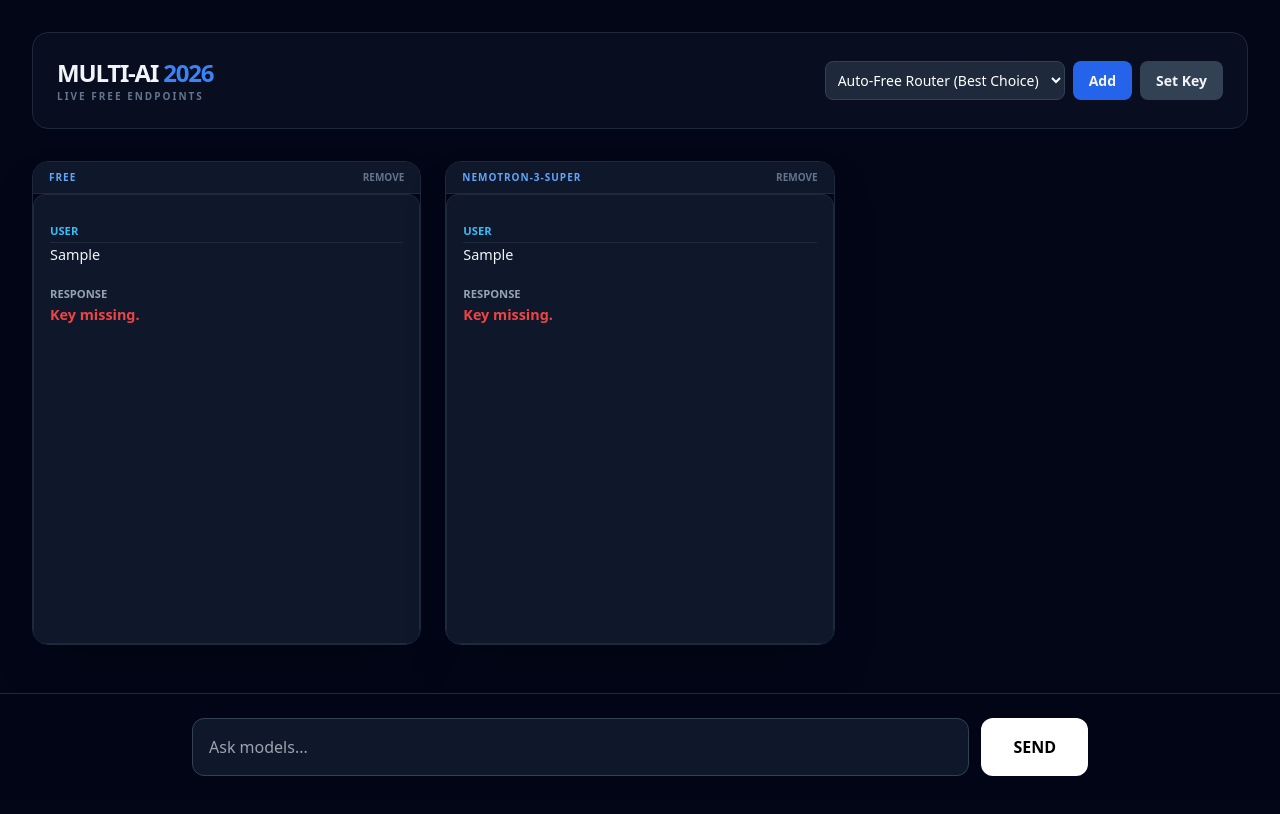
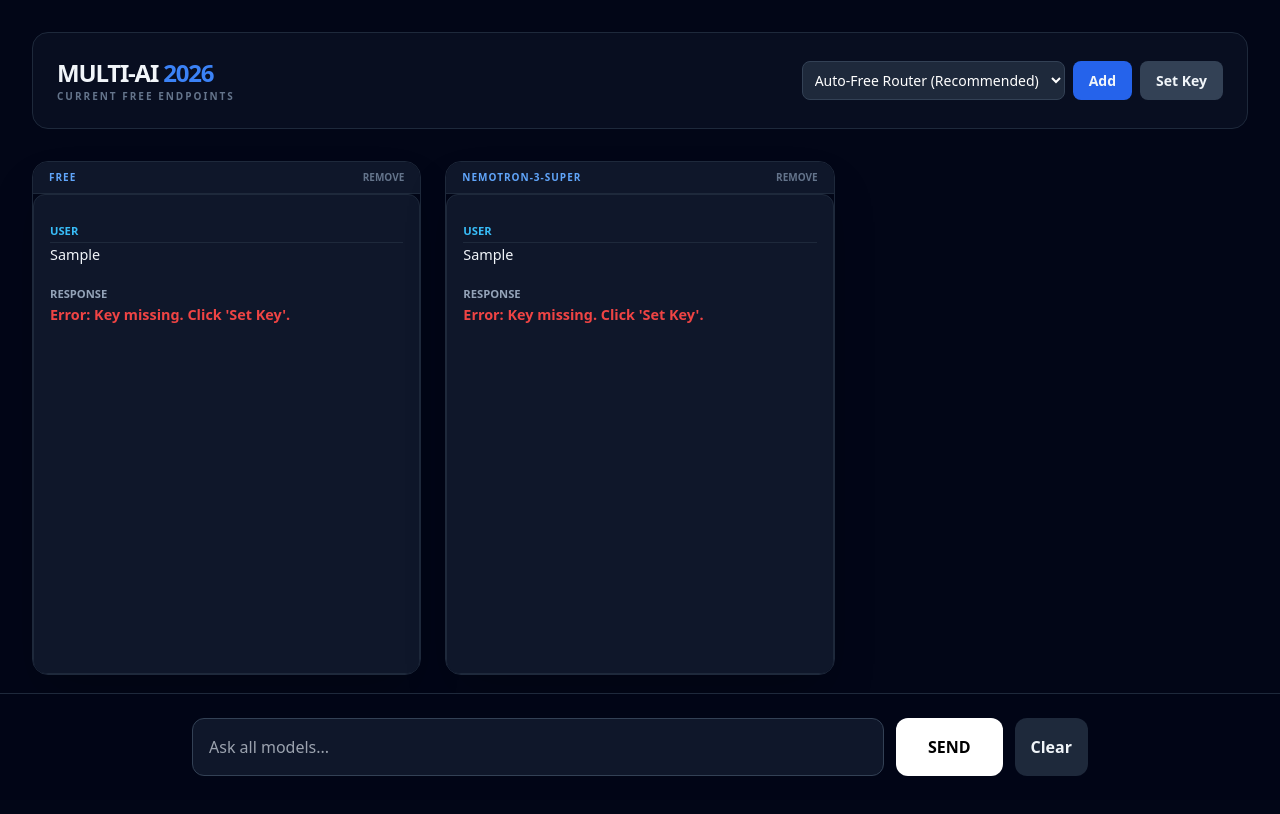
Before and after one commit to Bjstill/MultiAI, a plain HTML site: page index.html in a window 1280 px wide. Both pictures are taken after typing "Sample" into the empty fields and a click on the button "SEND". Drawn offline with nearby package versions, Linux system fonts and the light colour scheme.

Commit message:
Update index.html

```diff
--- a/index.html
+++ b/index.html
@@ -3,14 +3,16 @@
 <head>
     <meta charset="UTF-8">
     <meta name="viewport" content="width=device-width, initial-scale=1.0">
-    <title>Multi-AI Hub | 2026 Edition</title>
+    <title>Multi-AI Hub | May 2026 Live</title>
     <script src="https://cdn.tailwindcss.com"></script>
     <style>
         body { background-color: #020617; color: #f1f5f9; }
-        .chat-box { height: 450px; overflow-y: auto; border: 1px solid #1e293b; border-radius: 12px; padding: 16px; background: #0f172a; font-size: 0.9rem; }
+        .chat-box { height: 480px; overflow-y: auto; border: 1px solid #1e293b; border-radius: 12px; padding: 16px; background: #0f172a; font-size: 0.9rem; }
         .user-label { color: #38bdf8; font-weight: 800; font-size: 0.7rem; margin-top: 12px; border-bottom: 1px solid #1e293b; padding-bottom: 2px; }
         .ai-label { color: #94a3b8; font-weight: 800; font-size: 0.7rem; margin-top: 12px; }
         .msg-text { margin-bottom: 20px; white-space: pre-wrap; line-height: 1.6; }
+        ::-webkit-scrollbar { width: 4px; }
+        ::-webkit-scrollbar-thumb { background: #334155; border-radius: 10px; }
     </style>
 </head>
 <body class="p-4 md:p-8">
@@ -18,20 +20,20 @@
     <div class="max-w-7xl mx-auto">
         <header class="flex flex-col md:flex-row justify-between items-center mb-8 gap-4 bg-slate-900/50 p-6 rounded-2xl border border-slate-800">
             <div>
-                <h1 class="text-2xl font-black tracking-tighter uppercase">Multi-AI <span class="text-blue-500 font-bold">2026</span></h1>
-                <p class="text-[10px] text-slate-500 font-bold tracking-[0.2em]">LIVE FREE ENDPOINTS</p>
+                <h1 class="text-2xl font-black tracking-tighter">MULTI-AI <span class="text-blue-500">2026</span></h1>
+                <p class="text-[10px] text-slate-500 font-bold tracking-[0.2em]">CURRENT FREE ENDPOINTS</p>
             </div>
 
             <div class="flex gap-2 flex-wrap justify-center">
                 <select id="modelSelector" class="bg-slate-800 text-sm p-2 rounded-lg border border-slate-700 text-white outline-none">
-                    <option value="openrouter/free">Auto-Free Router (Best Choice)</option>
-                    <option value="nvidia/nemotron-3-super:free">NVIDIA Nemotron 3 (Free)</option>
+                    <option value="openrouter/free">Auto-Free Router (Recommended)</option>
+                    <option value="nvidia/nemotron-3-super:free">Nemotron 3 Super (Free)</option>
                     <option value="tencent/hy3-preview:free">Tencent Hy3 (Free)</option>
-                    <option value="google/gemini-flash-1.5-8b">Gemini Flash 1.5 8B</option>
-                    <option value="meta-llama/llama-3.1-8b-instruct:free">Llama 3.1 8B (Free)</option>
+                    <option value="qwen/qwen3-coder:free">Qwen 3 Coder (Free)</option>
+                    <option value="openai/gpt-oss-120b:free">GPT-OSS 120B (Free)</option>
                 </select>
-                <button onclick="addModel()" class="bg-blue-600 px-4 py-2 rounded-lg text-sm font-bold">Add</button>
-                <button onclick="updateKey()" class="bg-slate-700 px-4 py-2 rounded-lg text-sm font-bold">Set Key</button>
+                <button onclick="addModel()" class="bg-blue-600 hover:bg-blue-500 px-4 py-2 rounded-lg text-sm font-bold transition">Add</button>
+                <button onclick="updateKey()" class="bg-slate-700 hover:bg-slate-600 px-4 py-2 rounded-lg text-sm font-bold transition">Set Key</button>
             </div>
         </header>
 
@@ -39,43 +41,55 @@
 
         <div class="fixed bottom-0 left-0 w-full bg-slate-950/90 backdrop-blur-lg border-t border-slate-800 p-6">
             <div class="max-w-4xl mx-auto flex gap-3">
-                <input type="text" id="userInput" placeholder="Ask models..." class="flex-1 p-4 rounded-xl bg-slate-900 border border-slate-700 outline-none">
-                <button onclick="askAll()" class="bg-white text-black px-8 rounded-xl font-black transition active:scale-95">SEND</button>
+                <input type="text" id="userInput" placeholder="Ask all models..." class="flex-1 p-4 rounded-xl bg-slate-900 border border-slate-700 focus:ring-2 focus:ring-blue-500 outline-none text-white">
+                <button onclick="askAll()" class="bg-white text-black hover:bg-slate-200 px-8 rounded-xl font-black transition active:scale-95">SEND</button>
+                <button onclick="clearAll()" class="bg-slate-800 hover:bg-slate-700 px-4 rounded-xl font-bold">Clear</button>
             </div>
         </div>
     </div>
 
     <script>
         let API_KEY = localStorage.getItem('openrouter_key');
-        // UPDATED: Starting models that are active in May 2026
+        // Defaults for May 2026
         let activeModels = ['openrouter/free', 'nvidia/nemotron-3-super:free'];
 
         function updateKey() {
-            const newKey = prompt("Paste your OpenRouter Key:", API_KEY || "");
-            if (newKey) { localStorage.setItem('openrouter_key', newKey.trim()); API_KEY = newKey.trim(); }
+            const newKey = prompt("Paste your OpenRouter Key (sk-or-v1-...) here:", API_KEY || "");
+            if (newKey) {
+                localStorage.setItem('openrouter_key', newKey.trim());
+                API_KEY = newKey.trim();
+                alert("Key updated! Ready to test.");
+            }
         }
 
         function addModel() {
             const model = document.getElementById('modelSelector').value;
-            if (!activeModels.includes(model)) { activeModels.push(model); renderGrid(); }
+            if (!activeModels.includes(model)) {
+                activeModels.push(model);
+                renderGrid();
+            }
         }
 
-        function removeModel(index) { activeModels.splice(index, 1); renderGrid(); }
+        function removeModel(index) {
+            activeModels.splice(index, 1);
+            renderGrid();
+        }
 
         function renderGrid() {
             const grid = document.getElementById('chatGrid');
             grid.innerHTML = '';
             activeModels.forEach((model, index) => {
                 const boxId = `box-${index}`;
-                const displayName = model.includes('/') ? model.split('/')[1].replace(':free', '').toUpperCase() : model.toUpperCase();
+                const shortName = model.split('/')[1].replace(':free', '').toUpperCase();
                 grid.innerHTML += `
                     <div class="flex flex-col border border-slate-800 rounded-2xl overflow-hidden shadow-2xl">
                         <div class="bg-slate-900 px-4 py-2 flex justify-between items-center border-b border-slate-800">
-                            <span class="text-[10px] font-black text-blue-400 tracking-widest">${displayName}</span>
+                            <span class="text-[10px] font-black text-blue-400 tracking-widest">${shortName}</span>
                             <button onclick="removeModel(${index})" class="text-slate-500 hover:text-red-500 text-[10px] font-bold">REMOVE</button>
                         </div>
                         <div id="${boxId}" class="chat-box"></div>
-                    </div>`;
+                    </div>
+                `;
             });
         }
 
@@ -83,12 +97,14 @@
             const displayBox = document.getElementById(targetElementId);
             displayBox.innerHTML += `<div class="user-label">USER</div><div class="msg-text">${prompt}</div>`;
             displayBox.innerHTML += `<div class="ai-label">RESPONSE</div>`;
+
             const responseContainer = document.createElement("div");
             responseContainer.className = "msg-text";
             displayBox.appendChild(responseContainer);
 
             try {
-                if (!API_KEY) throw new Error("Key missing.");
+                if (!API_KEY) throw new Error("Key missing. Click 'Set Key'.");
+
                 const response = await fetch("https://openrouter.ai/api/v1/chat/completions", {
                     method: "POST",
                     headers: {
@@ -96,7 +112,11 @@
                         "Content-Type": "application/json",
                         "HTTP-Referer": window.location.origin
                     },
-                    body: JSON.stringify({ "model": modelName, "messages": [{ "role": "user", "content": prompt }], "stream": true })
+                    body: JSON.stringify({
+                        "model": modelName,
+                        "messages": [{ "role": "user", "content": prompt }],
+                        "stream": true
+                    })
                 });
 
                 if (!response.ok) {
@@ -106,6 +126,7 @@
 
                 const reader = response.body.getReader();
                 const decoder = new TextDecoder();
+
                 while (true) {
                     const { done, value } = await reader.read();
                     if (done) break;
@@ -124,7 +145,7 @@
                     }
                 }
             } catch (error) {
-                responseContainer.innerHTML = `<span class="text-red-500 font-bold">${error.message}</span>`;
+                responseContainer.innerHTML = `<span class="text-red-500 font-bold">Error: ${error.message}</span>`;
             }
         }
 
@@ -133,10 +154,22 @@
             const val = input.value;
             if (!val) return;
             input.value = '';
-            activeModels.forEach((model, index) => fetchAIResponse(model, `box-${index}`, val));
+            activeModels.forEach((model, index) => {
+                fetchAIResponse(model, `box-${index}`, val);
+            });
         }
 
-        document.getElementById("userInput").addEventListener("keypress", (e) => { if (e.key === "Enter") askAll(); });
+        function clearAll() {
+            activeModels.forEach((_, index) => {
+                const box = document.getElementById(`box-${index}`);
+                if (box) box.innerHTML = '';
+            });
+        }
+
+        document.getElementById("userInput").addEventListener("keypress", (e) => {
+            if (e.key === "Enter") askAll();
+        });
+
         renderGrid();
     </script>
 </body>
```
